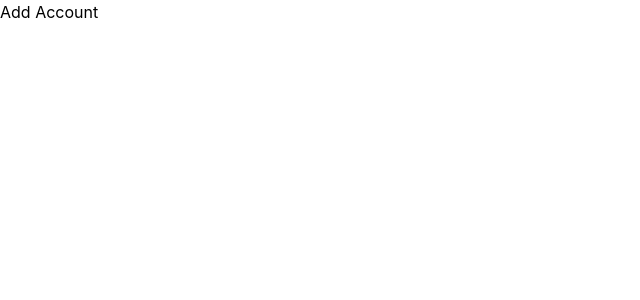
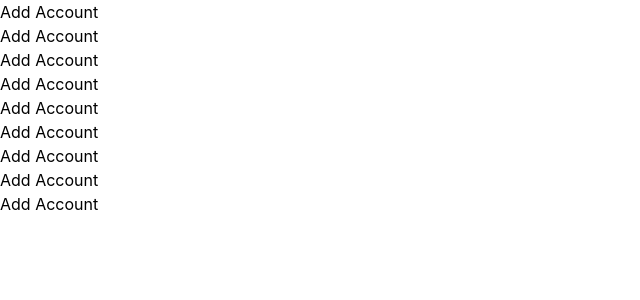
Before and after one commit to 756D6D61/New-Savings-Dashboard, a React (Create React App) app: page /addAccount in a window 1280 px wide. Shown: the top 300 px of the page, without its empty margins (0-640 px from the left). Built offline with nearby package versions, Linux system fonts and the light colour scheme.

Commit message:
Route config fixed 🎉

```diff
--- a/src/components/Nav.js
+++ b/src/components/Nav.js
@@ -1,14 +1,14 @@
 import React, { Component } from 'react'
-import { BrowserRouter as Router, Link } from 'react-router-dom'
+import { Link } from 'react-router-dom'
 class Nav extends Component {
 	render() {
 		return (
-			<Router>
+			<nav>
 				<Link to="/">Home</Link>
 				<Link to="/Budget">Budget</Link>
 				<Link to="/Categories">Categories</Link>
 				<Link to="/AddAccount">Add Account</Link>
-			</Router>
+			</nav>
 		)
 	}
 }
--- a/src/config/routes.js
+++ b/src/config/routes.js
@@ -15,14 +15,17 @@ const routes = [
 			},
 			{
 				path: '/budget',
+				exact: true,
 				component: Budget
 			},
 			{
 				path: '/categories',
+				exact: true,
 				component: Categories
 			},
 			{
-				path: '/addaccount',
+				path: '/addAccount',
+				exact: true,
 				component: AddAccount
 			}
 		]
--- a/src/pages/AddAccount/index.js
+++ b/src/pages/AddAccount/index.js
@@ -1,7 +1,19 @@
 import React from 'react'
 
 const AddAccount = () => {
-	return <div>Add Account</div>
+	return (
+		<div>
+			<div>Add Account</div>
+			<div>Add Account</div>
+			<div>Add Account</div>
+			<div>Add Account</div>
+			<div>Add Account</div>
+			<div>Add Account</div>
+			<div>Add Account</div>
+			<div>Add Account</div>
+			<div>Add Account</div>
+		</div>
+	)
 }
 
 export default AddAccount
--- a/src/pages/Home/index.js
+++ b/src/pages/Home/index.js
@@ -1,5 +1,6 @@
 import React from 'react'
 import Nav from '../../components/Nav'
+
 const Home = ({ route }) => {
 	return (
 		<div>
```
